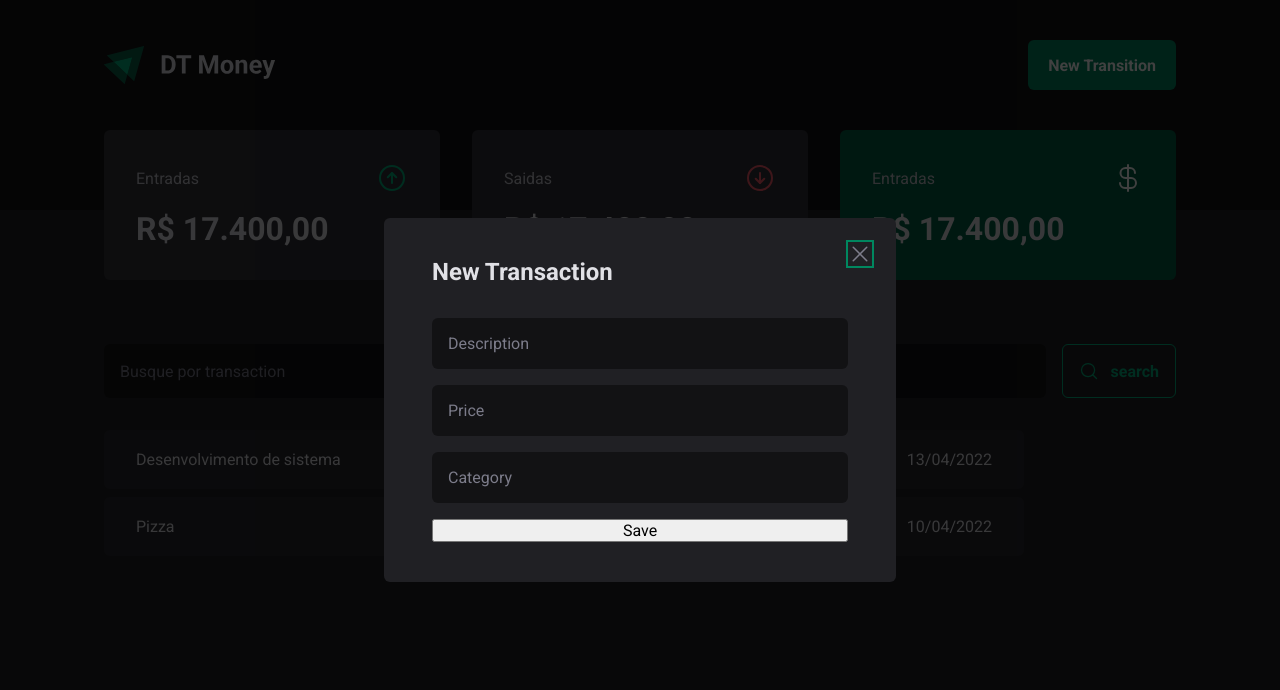
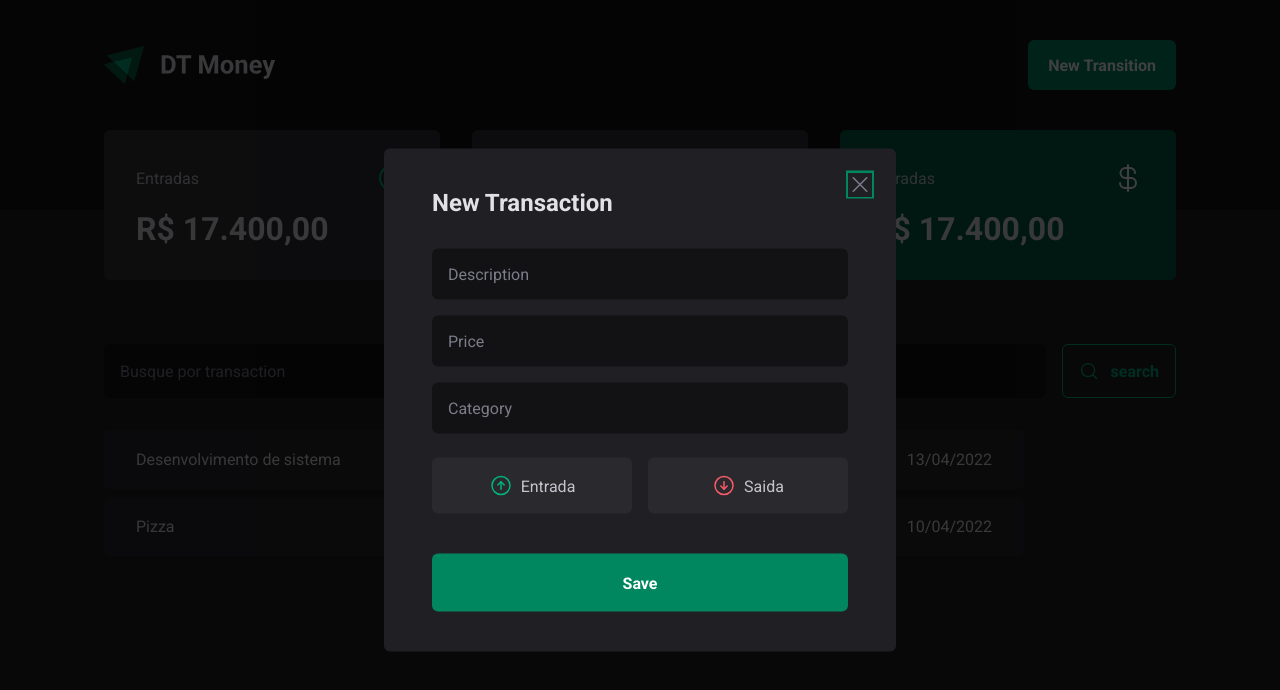
Before and after one commit to Vinicius-Holtman/dt-money-ignite, a React (Vite) app: page / in a window 1280 px wide. Both pictures are taken after a click on the button "New Transition". Shown: the top 690 px of the page. Built offline with nearby package versions, Linux system fonts and the light colour scheme.

Commit message:
Create style modal transaction

```diff
--- a/src/components/NewTransactionModal/index.tsx
+++ b/src/components/NewTransactionModal/index.tsx
@@ -1,6 +1,6 @@
 import * as Dialog from '@radix-ui/react-dialog';
-import { X } from 'phosphor-react';
-import { CloseButton, Content, Overlay } from './styles';
+import { ArrowCircleDown, ArrowCircleUp, X } from 'phosphor-react';
+import { CloseButton, Content, Overlay, TransactionType, TransactionTypeButton } from './styles';
 
 export function NewTransactionModal() {
   return (
@@ -19,7 +19,19 @@
             <input type="text" placeholder='Price' required />
             <input type="text" placeholder='Category' required />
 
-            <button>
+            <TransactionType>
+              <TransactionTypeButton variant='income'>
+                <ArrowCircleUp size={24} />
+                Entrada
+              </TransactionTypeButton>
+
+              <TransactionTypeButton variant='outcome'>
+                <ArrowCircleDown size={24} />
+                Saida
+              </TransactionTypeButton>
+            </TransactionType>
+
+            <button type='submit'>
               Save
             </button>
           </form>
--- a/src/components/NewTransactionModal/styles.ts
+++ b/src/components/NewTransactionModal/styles.ts
@@ -71,3 +71,32 @@
   cursor: pointer;
   color: ${props => props.theme['gray-500']};
 `
+
+export const TransactionType = styled.div`
+  display: grid;
+  grid-template-columns: repeat(2, 1fr);
+  gap: 1rem;
+  margin-top: 0.5rem;
+`
+
+interface TransactionTypeButtonProps {
+  variant: 'income' | 'outcome'
+}
+
+
+export const TransactionTypeButton = styled.button<TransactionTypeButtonProps>`
+  background: ${props => props.theme['gray-700']};
+  padding: 1rem;
+  display: flex;
+  align-items: center;
+  justify-content: center;
+  gap: 0.5rem;
+  border-radius: 6px;
+  cursor: pointer;
+  border: 0;
+  color: ${props => props.theme['gray-300']};
+
+  svg {
+    color: ${props => props.variant === 'income' ? props.theme['green-300'] : props.theme['red-300']};
+  }
+`
```
